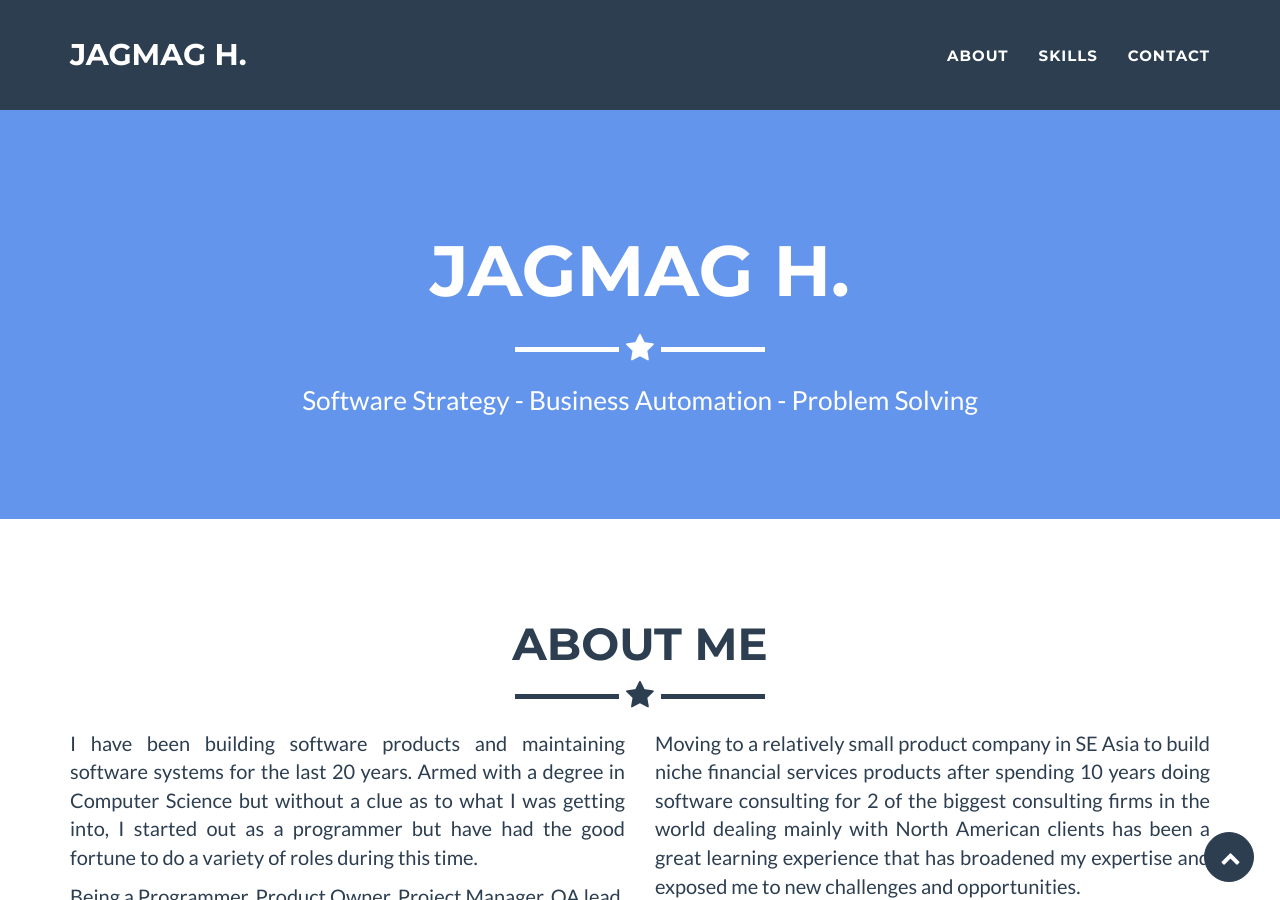
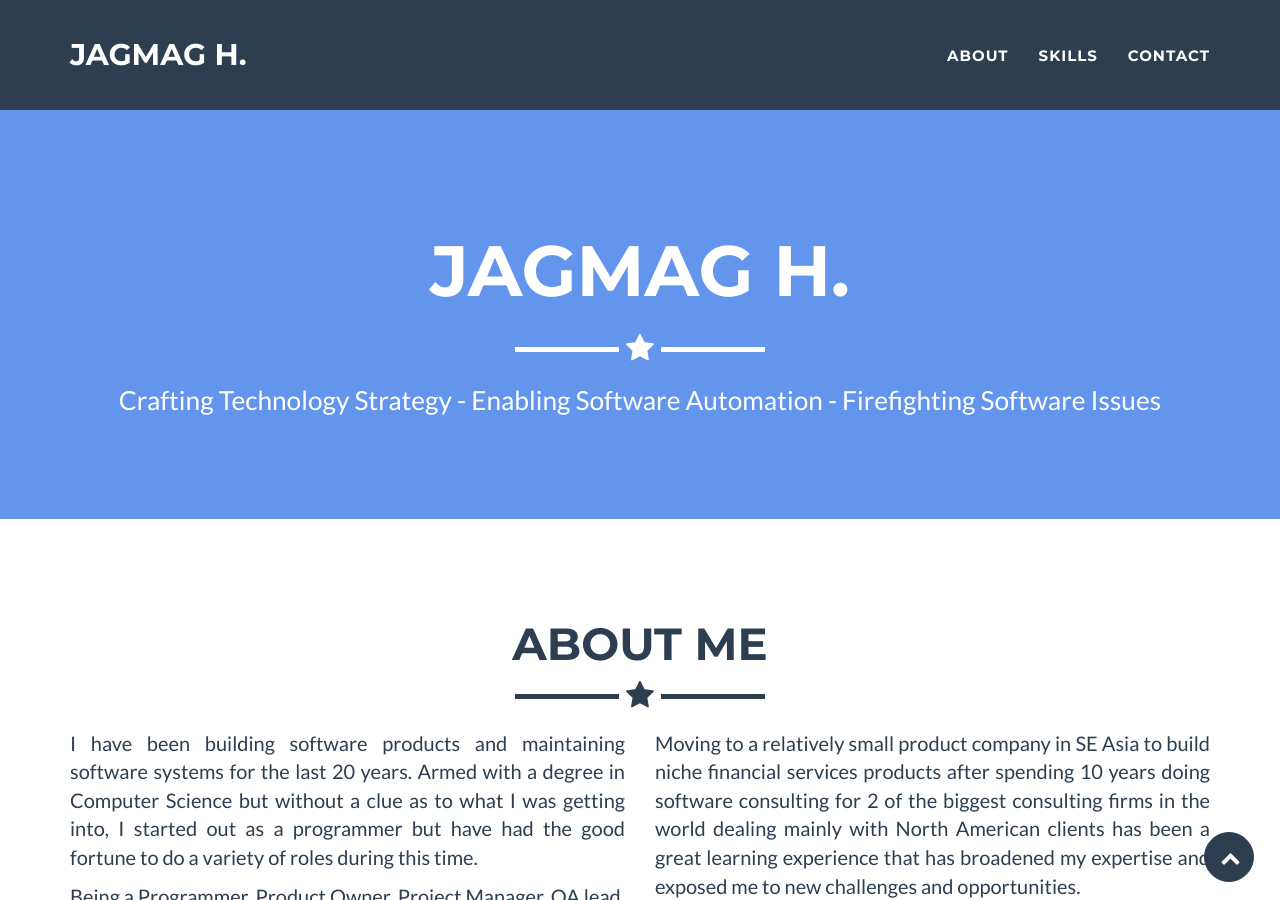
Before and after one commit to jagmagh/jagmagh.github.io, a Jekyll site: the page built from _posts/2019-03-06-project-2.markdown, in a window 1280 px wide and 900 px high. Built offline with Jekyll 4.4.1, drawn with Linux system fonts in a browser that asks for light colours.

Commit message:
revised the core skills

```diff
--- a/_config.yml
+++ b/_config.yml
@@ -4,7 +4,7 @@ email: jagmagh@gmail.com
 url: www.jagmagh.com
 description: ""
 keywords: "your keywords, separated by commas"
-skills: "Software Strategy - Business Automation - Problem Solving"
+skills: "Crafting Technology Strategy - Enabling Software Automation - Firefighting Software Issues"
 meta_author: H Jagmag
 
 # Google webmaster tools
--- a/_includes/portfolio_grid.html
+++ b/_includes/portfolio_grid.html
@@ -11,7 +11,6 @@
             <div class="row">
                 {% assign projects = site.posts | reverse %}
                 {% for post in projects %}
-                    <div class="col-sm-1">&nbsp;</div>
                     <div class="col-sm-3 portfolio-item">
                         <a href="#portfolioModal-{{ post.modal-id }}" class="portfolio-link" data-toggle="modal">
                             <div class="caption">
@@ -22,7 +21,7 @@
                             <img src="img/portfolio/{{ post.img }}" class="img-responsive" alt="{{ post.alt }}">
                         </a>
                     </div>
-
+                    <div class="col-sm-1">&nbsp;</div>
                 {% endfor %}
             </div>
         </div>
--- a/_posts/2019-03-06-project-1.markdown
+++ b/_posts/2019-03-06-project-1.markdown
@@ -1,5 +1,5 @@
 ---
-title: Sustainable Software Strategy
+title: Crafting Technology Strategy
 layout: default
 modal-id: 1
 date: 2019-03-06
--- a/_posts/2019-03-06-project-2.markdown
+++ b/_posts/2019-03-06-project-2.markdown
@@ -1,9 +1,9 @@
 ---
-title: Business Process Automation
+title: Enabling Software Automation
 layout: default
 modal-id: 2
 date: 2019-03-06
-img: 005-workflow.png
+img: 025-design-1.png
 alt: image-alt
 duration : 10 years
 technologies: Smart Clients, SPAs, Mobile, Services, API design, Databases (Relational/Document)
--- a/_posts/2019-03-06-project-3.markdown
+++ b/_posts/2019-03-06-project-3.markdown
@@ -1,5 +1,5 @@
 ---
-title: Targeted Problem Solving
+title: Firefighting Software Issues
 layout: default
 modal-id: 3
 date: 2019-03-06
```
Also changed, not shown: img/portfolio/005-workflow.png (deleted), img/portfolio/025-design-1.png (added).
